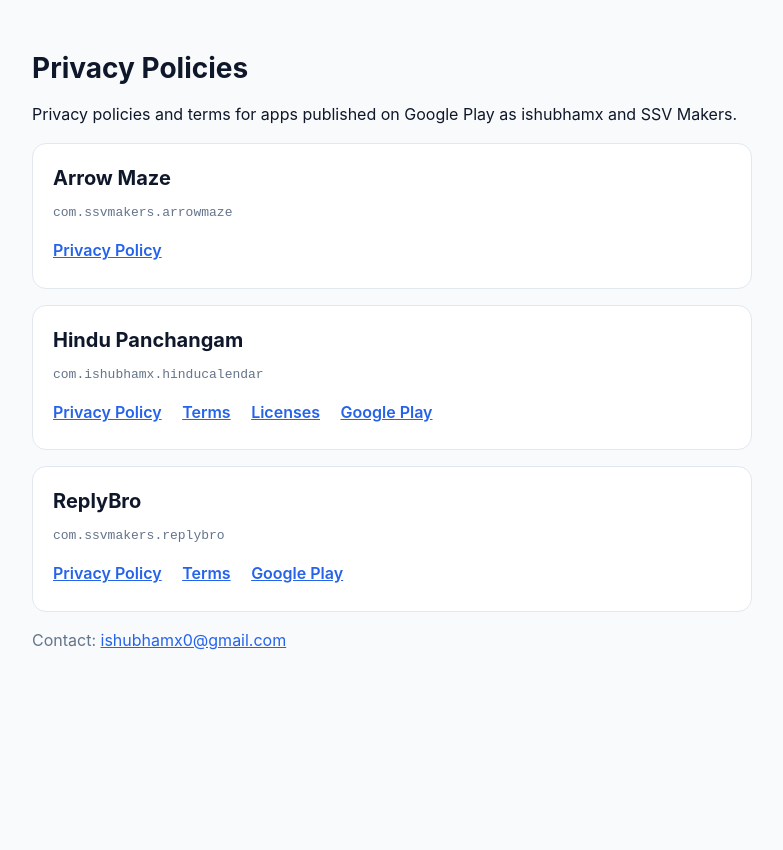
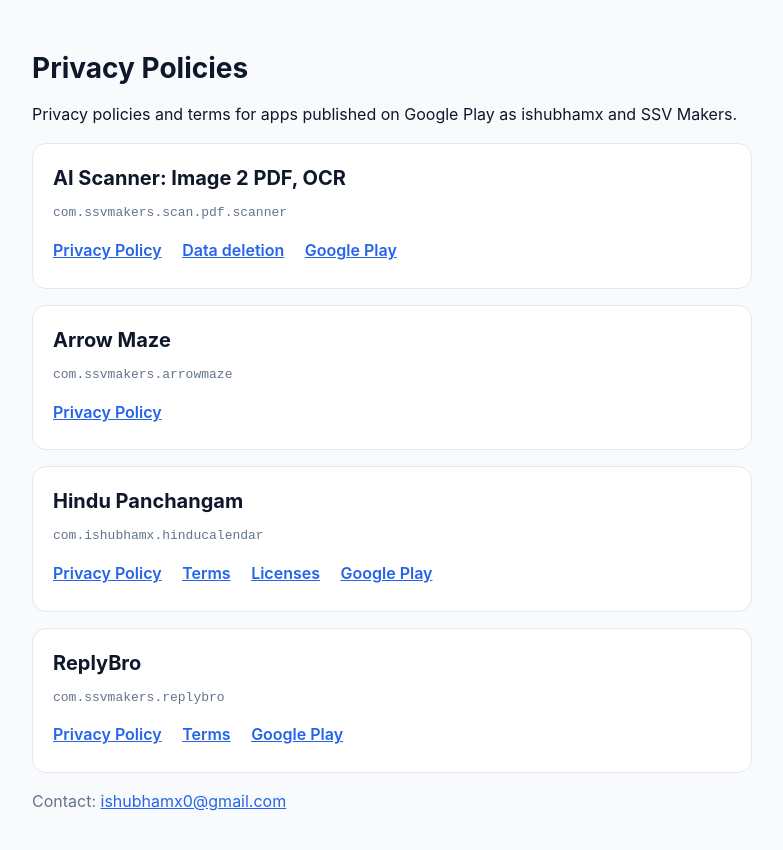
Before and after one commit to ishubhamx/ishubhamx.github.io, a Jekyll site: the page built from privacy/index.html, in a window 1280 px wide. Shown: the top 850 px of the page, without its empty margins (248-1031 px from the left). Built offline with Jekyll 4.4.1, drawn with Linux system fonts in a browser that asks for light colours.

Commit message:
Add AI Scanner: homepage card and its privacy and data deletion pages
The pages are copied unchanged from ssv-pdf-scanner-10091.web.app, with the link between them
pointing at the new locations.

Amp-Thread-ID: https://ampcode.com/threads/T-01a185ea-3de9-77bd-9c58-2008b74ded27
Co-authored-by: Angela <shubham75v66@gmail.com>

```diff
--- /dev/null
+++ b/_apps/ai-scanner.html
@@ -0,0 +1,82 @@
+---
+title: "AI Scanner: Image 2 PDF, OCR"
+package: com.ssvmakers.scan.pdf.scanner
+play: https://play.google.com/store/apps/details?id=com.ssvmakers.scan.pdf.scanner
+pages: [data-deletion]       # extra pages in privacy/ai-scanner/
+excerpt_separator: ""
+---
+{% raw %}<!DOCTYPE html>
+<html lang="en">
+<head>
+  <meta charset="UTF-8">
+  <meta name="viewport" content="width=device-width, initial-scale=1.0">
+  <title>Privacy Policy - Scan to PDF: AI Scanner, OCR</title>
+  <style>
+    body { font-family: -apple-system, BlinkMacSystemFont, "Segoe UI", Roboto, Helvetica, Arial, sans-serif; line-height: 1.6; color: #1e293b; background: #f8fafc; margin: 0; padding: 24px; }
+    .container { max-width: 800px; margin: 0 auto; background: #ffffff; padding: 40px; border-radius: 16px; box-shadow: 0 4px 6px -1px rgba(0,0,0,0.05); }
+    h1 { color: #0f172a; font-size: 28px; margin-bottom: 8px; }
+    h2 { color: #1e293b; font-size: 20px; border-bottom: 2px solid #e2e8f0; padding-bottom: 8px; margin-top: 32px; }
+    h3 { color: #334155; font-size: 16px; margin-top: 20px; }
+    p, li { color: #475569; font-size: 15px; }
+    .badge { display: inline-block; background: #ea580c; color: #fff; padding: 4px 12px; border-radius: 20px; font-size: 12px; font-weight: bold; margin-bottom: 16px; }
+    ul { padding-left: 24px; }
+    a { color: #ea580c; text-decoration: none; }
+    a:hover { text-decoration: underline; }
+    .footer { margin-top: 40px; padding-top: 20px; border-top: 1px solid #e2e8f0; font-size: 13px; color: #94a3b8; }
+  </style>
+</head>
+<body>
+  <div class="container">
+    <div class="badge">OFFICIAL POLICY</div>
+    <h1>Privacy Policy</h1>
+    <p><strong>App:</strong> Scan to PDF: AI Scanner, OCR<br>
+    <strong>Developer:</strong> SSV Makers<br>
+    <strong>Effective Date:</strong> September 29, 2026</p>
+
+    <h2>1. Overview & Core Philosophy</h2>
+    <p><strong>Scan to PDF: AI Scanner, OCR</strong> is built as a privacy-first utility. All document scans, OCR text recognition, e-signatures, watermarks, and AI object counts are processed <strong>strictly on your device hardware</strong>. We do not operate remote cloud servers that upload or store your documents.</p>
+
+    <h2>2. On-Device Processing</h2>
+    <ul>
+      <li><strong>Camera & Photos:</strong> Captured documents are saved only in the local app sandbox.</li>
+      <li><strong>AI Optical Character Recognition (OCR):</strong> Performed locally using on-device ML models for Latin and Devanagari (Hindi) scripts.</li>
+      <li><strong>Object & Inventory Counting:</strong> Watershed algorithms and computer vision run entirely on your device processor.</li>
+      <li><strong>PDF Encryption:</strong> 128-bit AES password encryption is executed directly on your phone.</li>
+      <li><strong>Local Backups:</strong> Saved as a local .zip file in your Downloads folder.</li>
+    </ul>
+
+    <h2>3. Automated Data Collection (Third-Party SDKs)</h2>
+    <p>The App uses trusted Google services for app stability and ads:</p>
+    <ul>
+      <li><strong>Firebase Crashlytics:</strong> Anonymized crash logs and device diagnostics to fix bugs.</li>
+      <li><strong>Firebase Analytics:</strong> Aggregated screen views and button clicks. Never collects document names, OCR text, photos, or passwords.</li>
+      <li><strong>Google AdMob:</strong> Serves non-intrusive ads. Collects standard advertising identifiers (GAID). Users can activate a 24-hour ad-free pass by viewing a rewarded video.</li>
+    </ul>
+
+    <h2>4. App Permissions</h2>
+    <ul>
+      <li><strong>Camera:</strong> To scan documents, ID cards, and count objects.</li>
+      <li><strong>Internet:</strong> For AdMob ads, Firebase Crashlytics, and Firebase Analytics. All document scanning features operate offline.</li>
+      <li><strong>Vibrate:</strong> Tactile feedback for shutter buttons.</li>
+    </ul>
+
+    <h2 id="data-deletion">5. User Rights & Data Deletion</h2>
+    <p>Because your files stay on your device, deleting an item in the app or clearing the app data via <strong>Settings > Apps > Scan to PDF > Storage > Clear Data</strong> immediately removes all documents and settings from your device.</p>
+    <p>To request deletion of any pseudonymous crash logs or analytics records, or for any privacy inquiries, please email us at <a href="mailto:ssvmakers@gmail.com?subject=Data%20Deletion%20Request%20-%20Scan%20to%20PDF">ssvmakers@gmail.com</a>. You can also visit our dedicated <a href="data-deletion/">Data Deletion Policy & Instructions Page</a>.</p>
+
+    <h2>6. Children's Privacy</h2>
+    <p><strong>Scan to PDF: AI Scanner, OCR</strong> is a general productivity and utility tool not directed toward children under the age of 13. We do not knowingly collect personally identifiable information from children.</p>
+
+    <h2>7. Changes to This Privacy Policy</h2>
+    <p>We may update our Privacy Policy periodically. We advise you to review this page periodically for any changes. Any updates become effective immediately upon being posted on this page.</p>
+
+    <h2>8. Contact Us</h2>
+    <p>If you have any questions or privacy inquiries, contact us at: <a href="mailto:ssvmakers@gmail.com">ssvmakers@gmail.com</a></p>
+
+    <div class="footer">
+      &copy; 2026 SSV Makers. All rights reserved.
+    </div>
+  </div>
+</body>
+</html>
+{% endraw %}
--- /dev/null
+++ b/privacy/ai-scanner/data-deletion/index.html
@@ -0,0 +1,165 @@
+<!DOCTYPE html>
+<html lang="en">
+<head>
+  <meta charset="UTF-8">
+  <meta name="viewport" content="width=device-width, initial-scale=1.0">
+  <title>Data Deletion Request - Scan to PDF: AI Scanner, OCR</title>
+  <style>
+    body {
+      font-family: -apple-system, BlinkMacSystemFont, "Segoe UI", Roboto, Helvetica, Arial, sans-serif;
+      line-height: 1.6;
+      color: #1e293b;
+      background: #f8fafc;
+      margin: 0;
+      padding: 24px;
+    }
+    .container {
+      max-width: 800px;
+      margin: 0 auto;
+      background: #ffffff;
+      padding: 40px;
+      border-radius: 16px;
+      box-shadow: 0 4px 6px -1px rgba(0,0,0,0.05);
+    }
+    h1 {
+      color: #0f172a;
+      font-size: 28px;
+      margin-bottom: 8px;
+    }
+    h2 {
+      color: #1e293b;
+      font-size: 20px;
+      border-bottom: 2px solid #e2e8f0;
+      padding-bottom: 8px;
+      margin-top: 32px;
+    }
+    p, li {
+      color: #475569;
+      font-size: 15px;
+    }
+    .badge {
+      display: inline-block;
+      background: #dc2626;
+      color: #fff;
+      padding: 4px 12px;
+      border-radius: 20px;
+      font-size: 12px;
+      font-weight: bold;
+      margin-bottom: 16px;
+    }
+    ul, ol {
+      padding-left: 24px;
+    }
+    li {
+      margin-bottom: 8px;
+    }
+    .btn {
+      display: inline-block;
+      background: #ea580c;
+      color: #ffffff;
+      padding: 12px 24px;
+      border-radius: 8px;
+      text-decoration: none;
+      font-weight: 600;
+      font-size: 15px;
+      margin-top: 12px;
+      transition: background 0.2s;
+    }
+    .btn:hover {
+      background: #c2410c;
+    }
+    .card {
+      background: #f1f5f9;
+      border-left: 4px solid #ea580c;
+      padding: 16px 20px;
+      border-radius: 0 8px 8px 0;
+      margin: 20px 0;
+    }
+    .footer {
+      margin-top: 40px;
+      padding-top: 20px;
+      border-top: 1px solid #e2e8f0;
+      font-size: 13px;
+      color: #94a3b8;
+      display: flex;
+      justify-content: space-between;
+      align-items: center;
+      flex-wrap: wrap;
+      gap: 10px;
+    }
+    a {
+      color: #ea580c;
+      text-decoration: none;
+    }
+    a:hover {
+      text-decoration: underline;
+    }
+  </style>
+</head>
+<body>
+  <div class="container">
+    <div class="badge">DATA SAFETY & DELETION</div>
+    <h1>User Data Deletion Request</h1>
+    <p><strong>App:</strong> Scan to PDF: AI Scanner, OCR<br>
+    <strong>Developer:</strong> SSV Makers<br>
+    <strong>Contact:</strong> <a href="mailto:ssvmakers@gmail.com">ssvmakers@gmail.com</a><br>
+    <strong>Effective Date:</strong> September 29, 2026</p>
+
+    <div class="card">
+      <p style="margin: 0; font-weight: 500; color: #0f172a;">
+        <strong>Privacy-First Architecture:</strong> Scan to PDF is an account-free, on-device utility. We do not require accounts, logins, or cloud synchronization. Your documents, photos, signatures, OCR texts, and object counts reside exclusively on your physical device.
+      </p>
+    </div>
+
+    <h2>1. Instant On-Device Data Deletion (User Self-Service)</h2>
+    <p>Because your scanned files and preferences never leave your device, you have complete and immediate control to delete them at any time:</p>
+    <ol>
+      <li><strong>Delete Individual Scans:</strong> Open the app, swipe left or tap the trash icon on any document or folder to permanently erase it from device storage.</li>
+      <li><strong>Clear All App Data via Android Settings:</strong>
+        <ul>
+          <li>Open your phone's <strong>Settings</strong>.</li>
+          <li>Navigate to <strong>Apps</strong> (or <strong>App Management</strong>) &gt; <strong>Scan to PDF</strong>.</li>
+          <li>Tap <strong>Storage &amp; cache</strong>.</li>
+          <li>Tap <strong>Clear Storage</strong> (or <strong>Clear Data</strong>). This immediately wipes all local database records, cached thumbnails, and saved documents.</li>
+        </ul>
+      </li>
+      <li><strong>Uninstall the Application:</strong> Uninstalling <em>Scan to PDF</em> permanently purges all sandboxed application files, temporary caches, and database tables from your phone.</li>
+    </ol>
+
+    <h2>2. Deletion of Telemetry & Diagnostic Data (Firebase & AdMob)</h2>
+    <p>The app integrates trusted Google SDKs for stability and ads:</p>
+    <ul>
+      <li><strong>Firebase Crashlytics:</strong> Anonymized crash logs and device hardware details.</li>
+      <li><strong>Firebase Analytics:</strong> Aggregated screen navigation metrics (no personal document contents or OCR data).</li>
+      <li><strong>Google AdMob:</strong> Standard pseudonymous advertising identifiers (GAID).</li>
+    </ul>
+    <p>If you wish to submit a formal request to purge any associated pseudonymous telemetry identifiers from our analytics dashboards, you may submit a request directly to our developer team.</p>
+
+    <h2>3. How to Submit a Data Deletion Request</h2>
+    <p>To request data deletion, email our developer support team with the following details:</p>
+    <ul>
+      <li>Subject: <code>Data Deletion Request - Scan to PDF</code></li>
+      <li>Your Google Advertising ID (GAID) or device model (optional, to help locate anonymized crash/analytics traces).</li>
+      <li>Send email to: <a href="mailto:ssvmakers@gmail.com">ssvmakers@gmail.com</a></li>
+    </ul>
+
+    <p>
+      <a class="btn" href="mailto:ssvmakers@gmail.com?subject=Data%20Deletion%20Request%20-%20Scan%20to%20PDF&body=Hello%20SSV%20Makers%20Team%2C%0A%0APlease%20delete%20all%20associated%20telemetry%20and%20analytics%20data%20for%20my%20device.%0A%0AOptional%20Google%20Advertising%20ID%3A%20%0ADevice%20Model%3A%20%0A%0AThank%20you.">
+        Request Data Deletion via Email
+      </a>
+    </p>
+
+    <h2>4. Response Timeline & Retention</h2>
+    <ul>
+      <li><strong>Local Files:</strong> Deleted immediately by you via device settings or uninstallation.</li>
+      <li><strong>Developer Request Processing:</strong> We acknowledge and process all data deletion email requests within <strong>30 days</strong>.</li>
+      <li><strong>Retention:</strong> We do not operate remote document servers or retain user documents after local deletion.</li>
+    </ul>
+
+    <div class="footer">
+      <div>&copy; 2026 SSV Makers. All rights reserved.</div>
+      <div><a href="../">View Full Privacy Policy</a></div>
+    </div>
+  </div>
+</body>
+</html>
--- a/privacy/index.html
+++ b/privacy/index.html
@@ -12,7 +12,7 @@
   <p class="links">
     <a href="{{ app.url | relative_url }}">Privacy Policy</a>
     {%- for p in app.pages %}
-    <a href="{{ app.url | append: p | append: '/' | relative_url }}">{{ p | capitalize }}</a>
+    <a href="{{ app.url | append: p | append: '/' | relative_url }}">{{ p | replace: '-', ' ' | capitalize }}</a>
     {%- endfor %}
     {%- if app.play %}
     <a href="{{ app.play }}">Google Play</a>
```
Also changed, not shown: index.html (+14 -1 lines), README.md, icons/ai-scanner.png (added).
